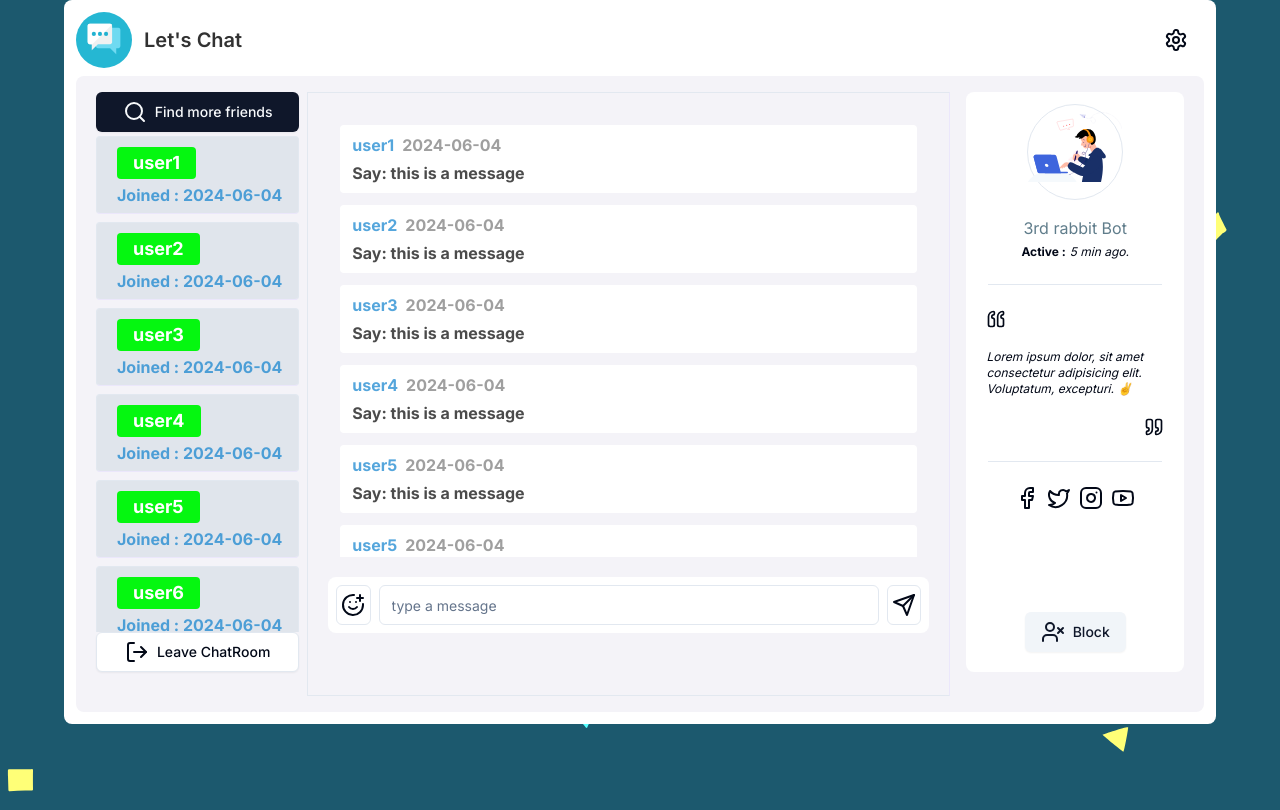
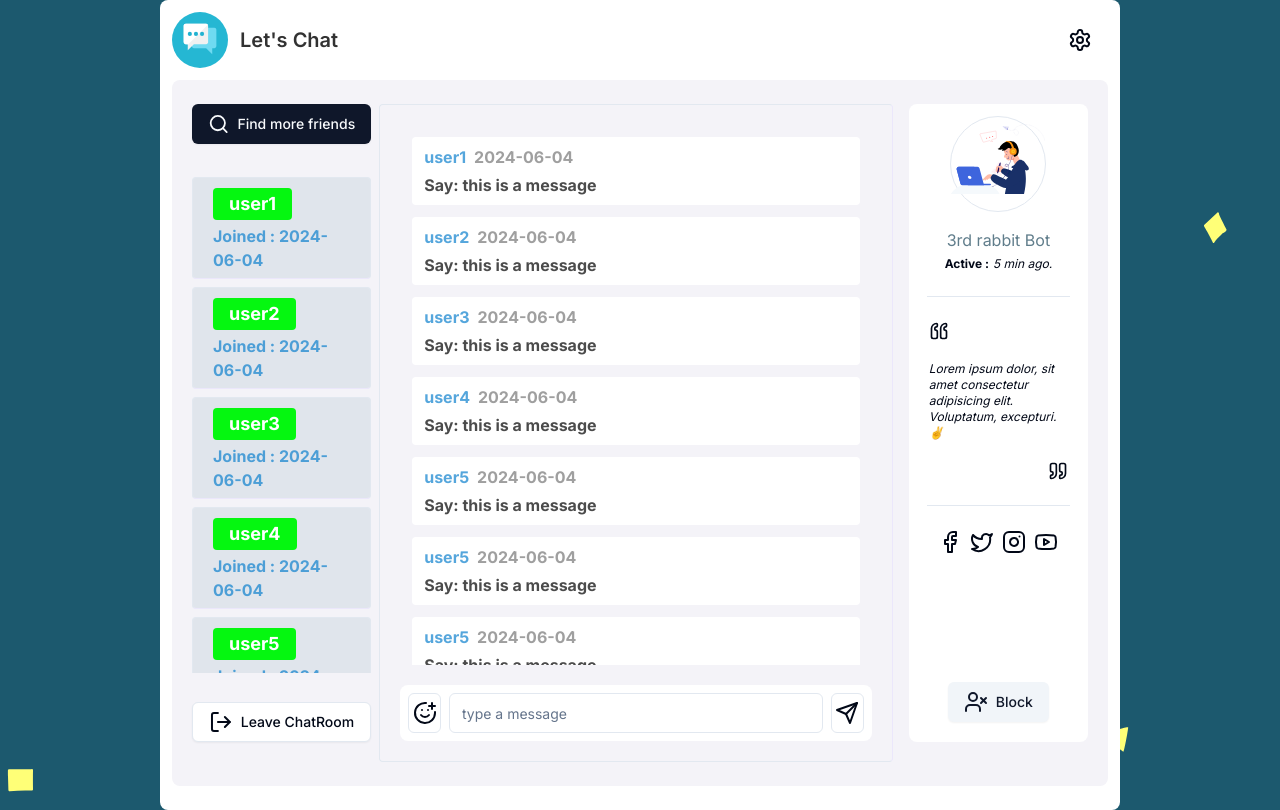
Before and after one commit to alohadancemeow/next-chatroom-rebuild, a Next.js app: page /home in a window 1280 px wide. Built offline with nearby package versions, Linux system fonts and the light colour scheme.

Commit message:
🐛 fixed layout

```diff
--- a/app/home/page.tsx
+++ b/app/home/page.tsx
@@ -1,4 +1,4 @@
-import Nav from "@/components/nav";
+import Nav from "@/components/header";
 import ChatContent from "@/components/chat/chatContent";
 import ChatList from "@/components/chat/chatList";
 import UserProfile from "@/components/chat/userProfile";
@@ -7,9 +7,9 @@ type Props = {};
 
 const Room = (props: Props) => {
   return (
-    <div className="max-w-[90%] min-h-[80vh] bg-white m-auto w-full flex flex-col p-3 rounded-lg">
+    <div className="max-w-[90%] xl:max-w-[75%] bg-white m-auto w-full flex flex-col p-3 rounded-lg">
       <Nav />
-      <div className="flex-grow bg-[#f4f3f8] mt-2 py-4 px-5 flex rounded-lg">
+      <div className="flex-grow bg-[#f4f3f8] my-3 py-6 px-5 flex rounded-lg">
         <ChatList />
         <ChatContent />
         <UserProfile />
--- a/components/chat/chatContent.tsx
+++ b/components/chat/chatContent.tsx
@@ -81,9 +81,9 @@ const ChatContent = (props: Props) => {
   const emitMessage = (e: any) => {};
 
   return (
-    <div className="flex flex-grow max-w-[63%] p-5 border border-r-[#ebe7fb] flex-col justify-start">
-      <div className="flex flex-col justify-between h-full max-h-[65vh]">
-        <ScrollArea className="h-[90%]">
+    <div className="flex flex-grow max-w-[63%] rounded p-5 border border-r-[#ebe7fb] flex-col justify-start">
+      <div className="flex flex-col justify-between">
+        <ScrollArea className="h-[530px] xl:h-[540px]">
           {messages.map((item, index) => (
             <ChatItem key={index} message={item} />
           ))}
--- a/components/chat/chatList.tsx
+++ b/components/chat/chatList.tsx
@@ -54,13 +54,13 @@ const ChatList = (props: Props) => {
   const handleLeave = () => {};
 
   return (
-    <div className="max-h-[90%] mr-2 mb-6 flex flex-col justify-between">
+    <div className="w-[20%] mb-5 mr-2 flex flex-col gap-6 justify-between">
       <Button className="shadow-sm gap-2 w-full" variant="default">
         <Search />
         <div>Find more friends</div>
       </Button>
 
-      <ScrollArea className="h-[500px]">
+      <ScrollArea className="xl:h-[500px] h-[470px]">
         {
           //todo: map joined users
           usersList.map(({ name, momentTime }, index) => (
--- a/components/chat/userList.tsx
+++ b/components/chat/userList.tsx
@@ -7,7 +7,7 @@ type Props = {
 
 const UserList = ({ username, momentTime }: Props) => {
   return (
-    <div className="flex flex-col overflow-auto max-h-[calc(100vh - calc(100vh / 2))]">
+    <div className="flex flex-col">
       <div className="flex flex-col border-b-[#ebe7fb] border bg-[#e0e5ec] my-1 rounded py-[2px] px-4 break-words">
         <p className="text-lg font-bold bg-[#05f710] w-fit py-[2px] px-4 rounded-sm text-white mt-2 mx-1 mb-1">
           {username}
--- a/components/chat/userProfile.tsx
+++ b/components/chat/userProfile.tsx
@@ -44,7 +44,7 @@ type Props = {};
 const UserProfile = (props: Props) => {
   return (
     <div className="w-[20%] ml-4">
-      <div className="bg-white max-h-[96%] h-full rounded-lg flex flex-col items-center justify-between">
+      <div className="bg-white h-[97%] rounded-lg flex flex-col items-center justify-between">
         <div className="items-center flex flex-col ">
           <div className="border w-24 h-24 rounded-full object-cover my-3">
             <img src="/user.svg" alt="profile" />
--- a/components/nav.tsx
+++ b/components/header.tsx
@@ -2,7 +2,7 @@ import { Settings } from "lucide-react";
 
 type Props = {};
 
-const Nav = (props: Props) => {
+const Header = (props: Props) => {
   return (
     <div className="flex items-center justify-between">
       <div className="flex items-center justify-center cursor-pointer gap-3">
@@ -19,4 +19,4 @@ const Nav = (props: Props) => {
   );
 };
 
-export default Nav;
+export default Header;
```
